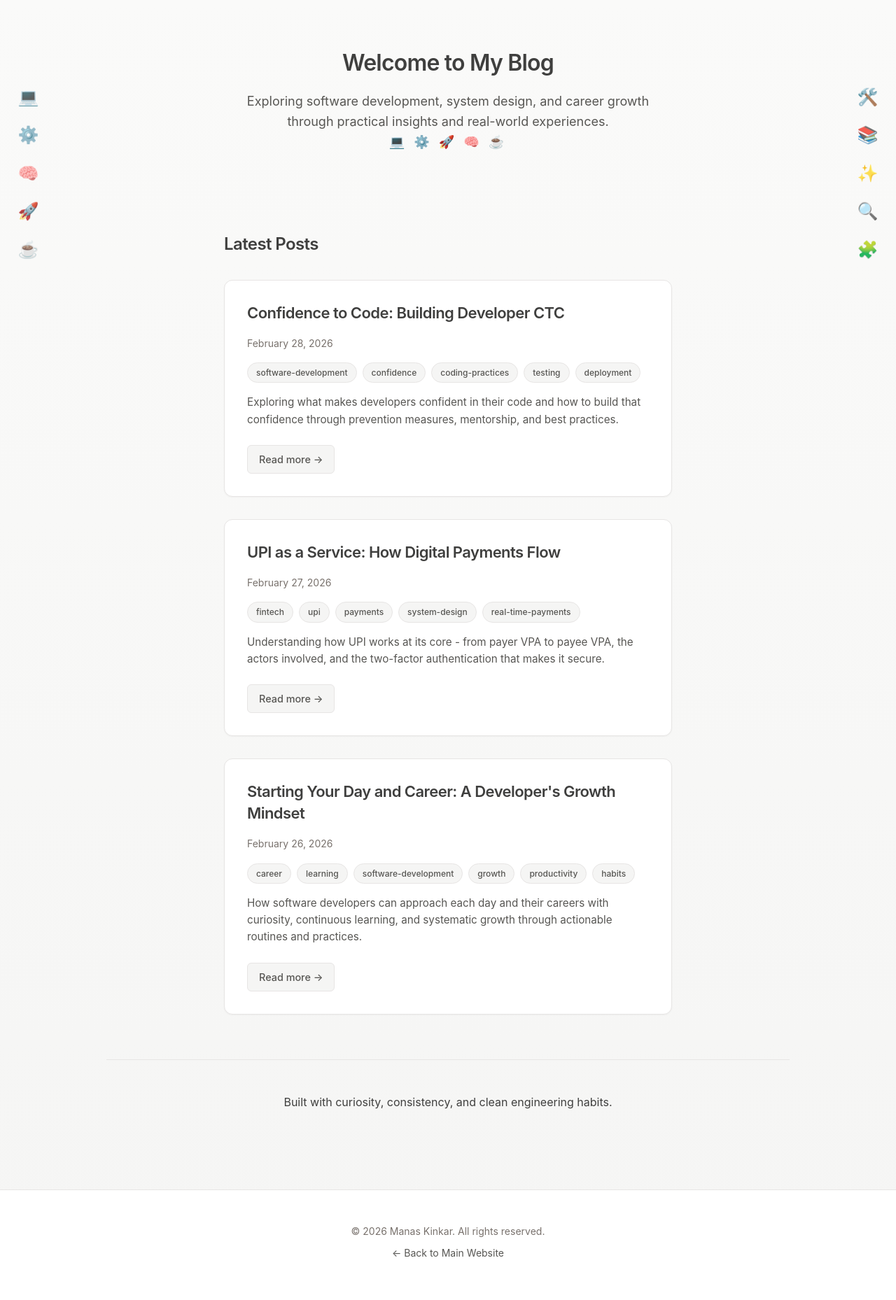
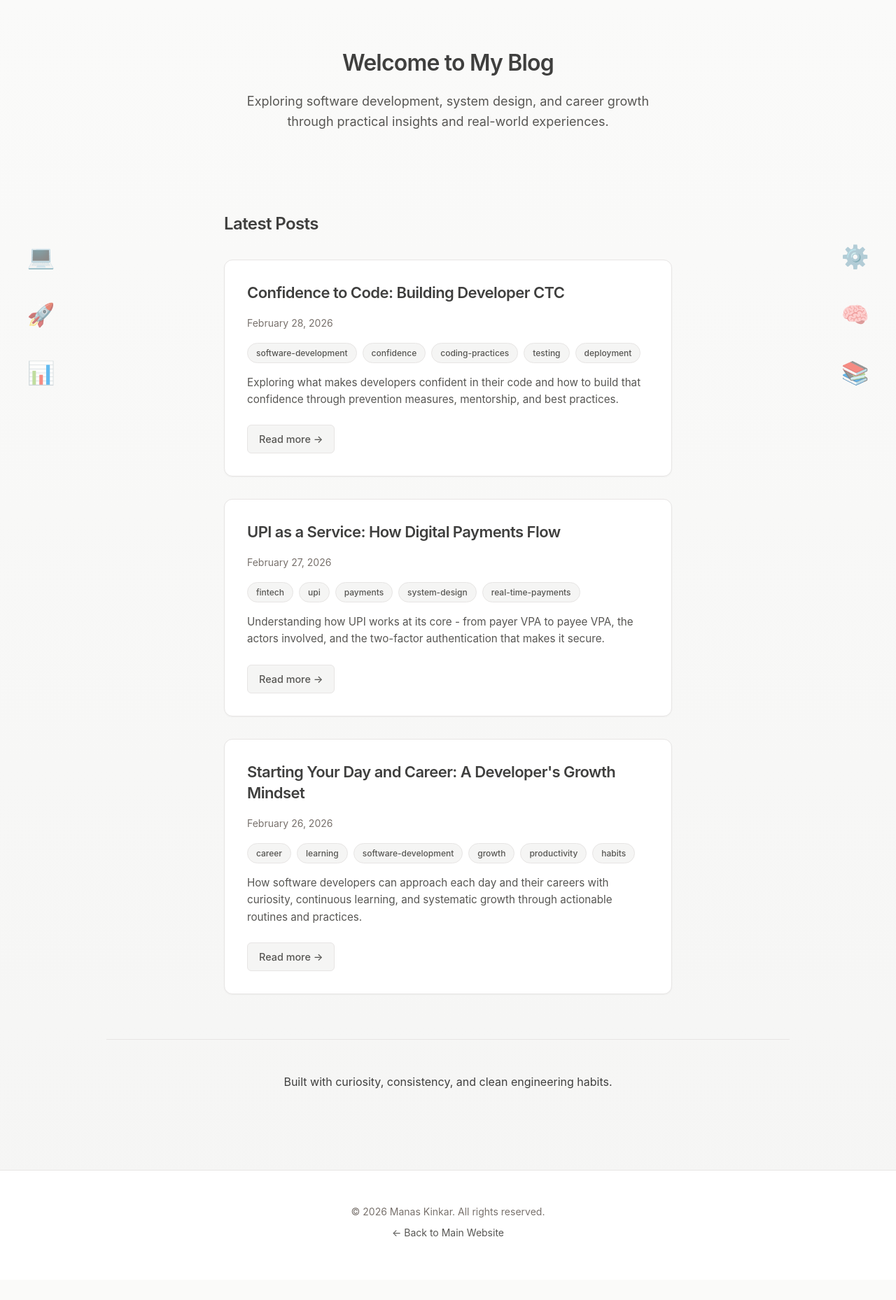
Before and after one commit to Manask322/blogs, a Jekyll site: the page built from index.html, in a window 1280 px wide. Shown: the whole page at 70% size. Built offline with Jekyll 4.4.1, drawn with Linux system fonts in a browser that asks for light colours; after the commit the page ends 1829 px from its top, so only the background shows below that.

Commit message:
Clean up emoji design - organized left/right columns, remove scattered emojis
- Replace random emoji rails with clean 3-item columns
- Position emojis properly on left/right sides
- Remove hero emoji line clutter
- Make emojis more subtle and purposeful

Made-with: Cursor

```diff
--- a/_layouts/default.html
+++ b/_layouts/default.html
@@ -71,19 +71,19 @@
     {% include analytics.html %}
 </head>
 <body>
-    <aside class="emoji-rail emoji-rail-left" aria-hidden="true">
-        <span>💻</span>
-        <span>⚙️</span>
-        <span>🧠</span>
-        <span>🚀</span>
-        <span>☕</span>
+    <aside class="emoji-decoration emoji-left" aria-hidden="true">
+        <div class="emoji-column">
+            <span class="emoji-item">💻</span>
+            <span class="emoji-item">🚀</span>
+            <span class="emoji-item">📊</span>
+        </div>
     </aside>
-    <aside class="emoji-rail emoji-rail-right" aria-hidden="true">
-        <span>🛠️</span>
-        <span>📚</span>
-        <span>✨</span>
-        <span>🔍</span>
-        <span>🧩</span>
+    <aside class="emoji-decoration emoji-right" aria-hidden="true">
+        <div class="emoji-column">
+            <span class="emoji-item">⚙️</span>
+            <span class="emoji-item">🧠</span>
+            <span class="emoji-item">📚</span>
+        </div>
     </aside>
 
     <main class="site-main">
--- a/assets/css/style.css
+++ b/assets/css/style.css
@@ -76,28 +76,39 @@ body {
     padding: 0 clamp(2rem, 8vw, 5rem);
 }
 
-/* Emoji side rails */
-.emoji-rail {
+/* Clean emoji decorations */
+.emoji-decoration {
     position: fixed;
-    top: 120px;
-    display: flex;
-    flex-direction: column;
-    gap: 1rem;
-    z-index: 10;
+    top: 50%;
+    transform: translateY(-50%);
+    z-index: 5;
     pointer-events: none;
 }
 
-.emoji-rail span {
-    font-size: 1.5rem;
-    opacity: 0.85;
+.emoji-left {
+    left: clamp(1rem, 3vw, 2.5rem);
 }
 
-.emoji-rail-left {
-    left: clamp(0.75rem, 2vw, 2rem);
+.emoji-right {
+    right: clamp(1rem, 3vw, 2.5rem);
 }
 
-.emoji-rail-right {
-    right: clamp(0.75rem, 2vw, 2rem);
+.emoji-column {
+    display: flex;
+    flex-direction: column;
+    gap: 2rem;
+    align-items: center;
+}
+
+.emoji-item {
+    font-size: 2rem;
+    opacity: 0.6;
+    transition: opacity 0.3s ease;
+    display: block;
+}
+
+.emoji-item:hover {
+    opacity: 0.9;
 }
 
 /* Site Header */
@@ -163,11 +174,6 @@ body {
     line-height: 1.6;
 }
 
-.hero-emoji-line {
-    margin-top: 1rem;
-    font-size: 1.4rem;
-    letter-spacing: 0.25rem;
-}
 
 /* Tech showcase */
 .tech-showcase {
@@ -544,7 +550,7 @@ nav a:hover {
         padding: 2rem 0;
     }
 
-    .emoji-rail {
+    .emoji-decoration {
         display: none;
     }
 
--- a/index.html
+++ b/index.html
@@ -8,7 +8,6 @@ title: Home
         <div class="hero-content">
             <h2>Welcome to My Blog</h2>
             <p>Exploring software development, system design, and career growth through practical insights and real-world experiences.</p>
-            <p class="hero-emoji-line">💻 ⚙️ 🚀 🧠 ☕</p>
         </div>
     </section>
 
```
